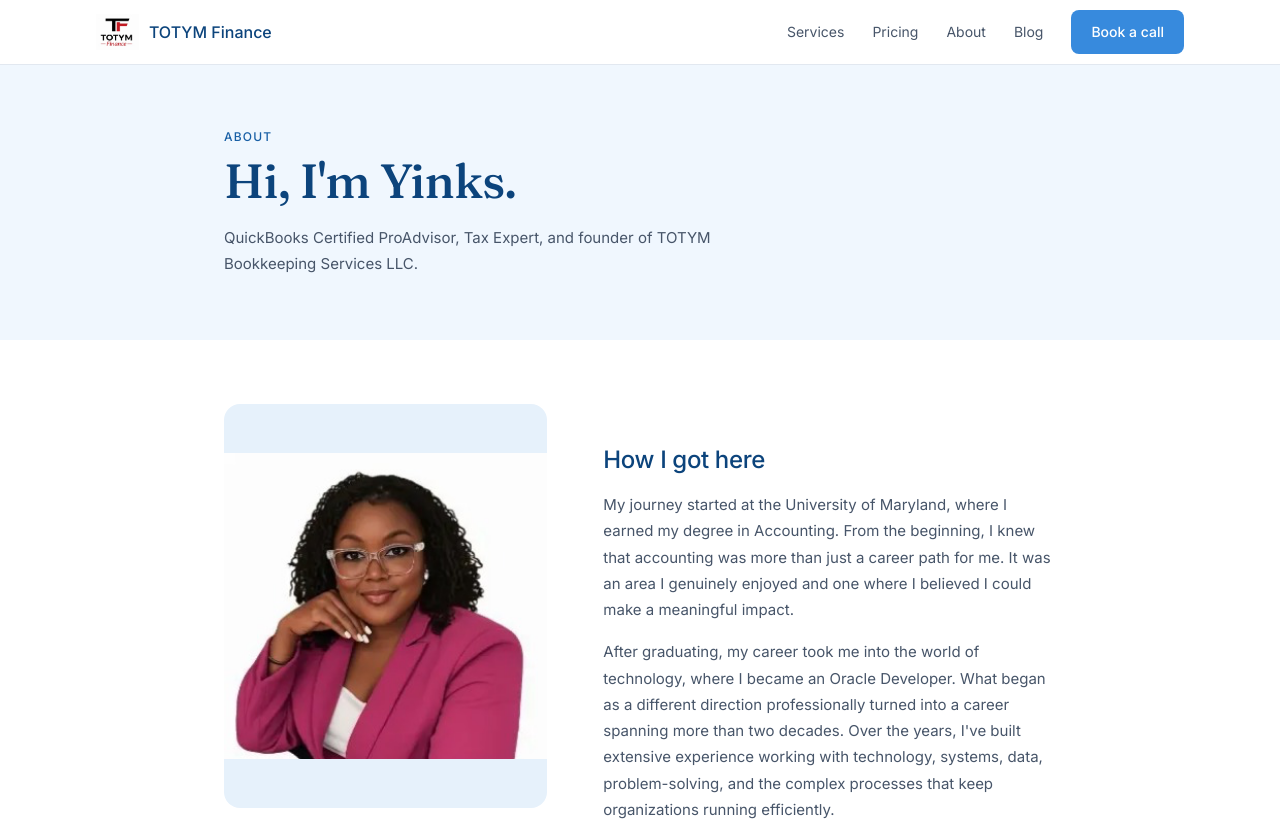
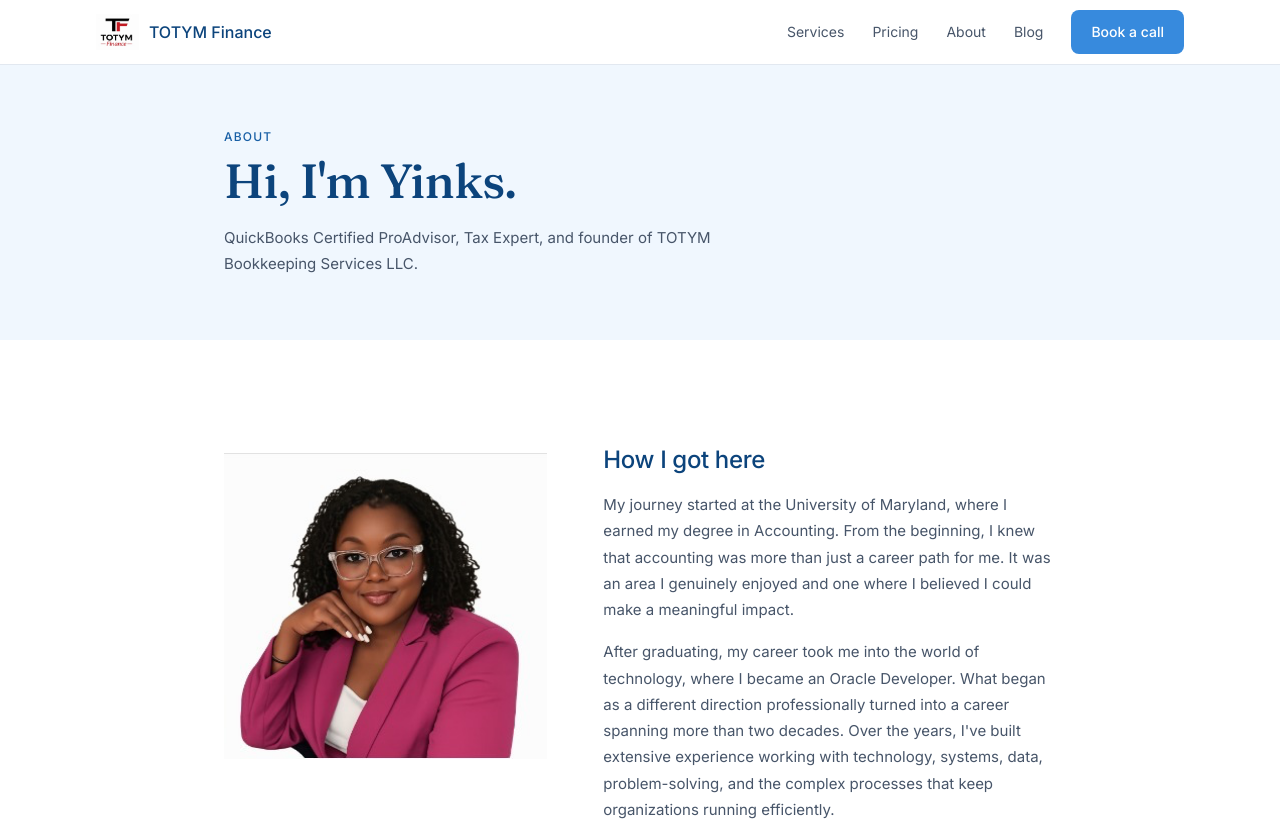
Before and after one commit to ronyinkus/totym, a Next.js app: page /about in a window 1280 px wide. Shown: the top 821 px of the page. Built offline with nearby package versions, Linux system fonts and the light colour scheme.

Commit message:
Update profile photo background

```diff
--- a/app/about/page.tsx
+++ b/app/about/page.tsx
@@ -46,7 +46,7 @@ export default function AboutPage() {
       <section className="py-14 md:py-16">
         <div className="container-narrow">
           <div className="grid md:grid-cols-[1fr_1.4fr] gap-10 md:gap-14">
-            <div className="relative aspect-[4/5] rounded-2xl overflow-hidden bg-brand-blue-pale">
+            <div className="relative aspect-[4/5] rounded-2xl overflow-hidden bg-white">
               <Image
                 src="/yinks-profile.jpg"
                 alt="Yinks, founder of TOTYM Finance"
--- a/app/page.tsx
+++ b/app/page.tsx
@@ -41,7 +41,7 @@ export default function Home() {
               </div>
             </div>
 
-            <div className="relative aspect-[4/5] rounded-2xl overflow-hidden bg-brand-blue-pale">
+            <div className="relative aspect-[4/5] rounded-2xl overflow-hidden bg-white">
               <Image
                 src="/yinks-profile.jpg"
                 alt="Yinks, founder of TOTYM Finance"
```
Also changed, not shown: public/yinks-profile.jpg.
